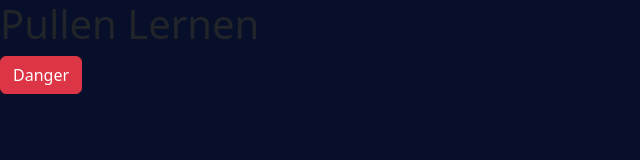
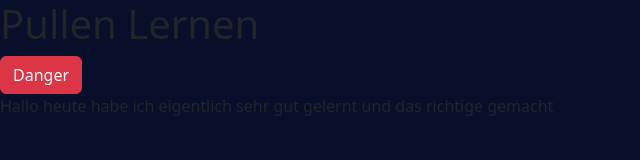
Before and after one commit to maidmilas/pullenLernen, a plain HTML site: page index.html in a window 1280 px wide. Shown: the full height of the page, 0-640 px from the left. Drawn offline with nearby package versions, Linux system fonts and the light colour scheme.

Commit message:
New commit

```diff
--- a/index.html
+++ b/index.html
@@ -12,5 +12,6 @@
 <body>
     <h1>Pullen Lernen</h1>
     <button type="button" class="btn btn-danger">Danger</button>
+    <p>Hallo heute habe ich eigentlich sehr gut gelernt und das richtige gemacht</p>
 </body>
 </html>
```
